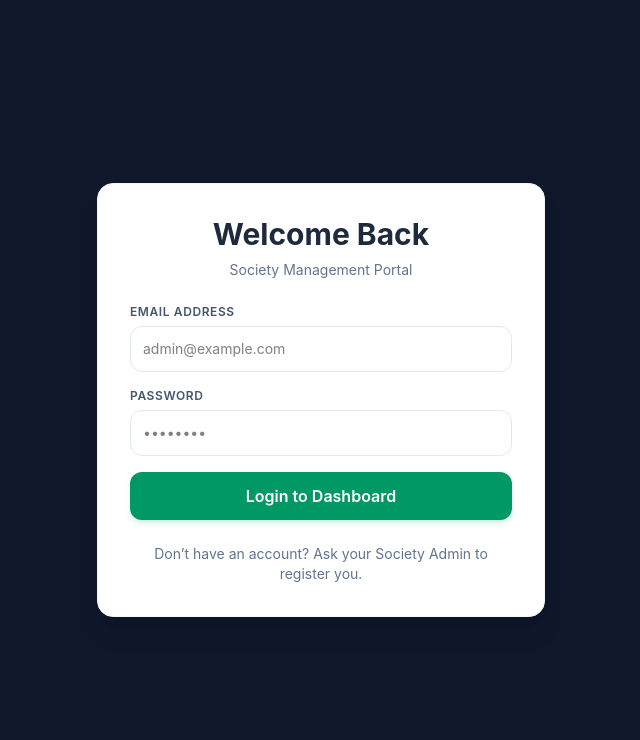
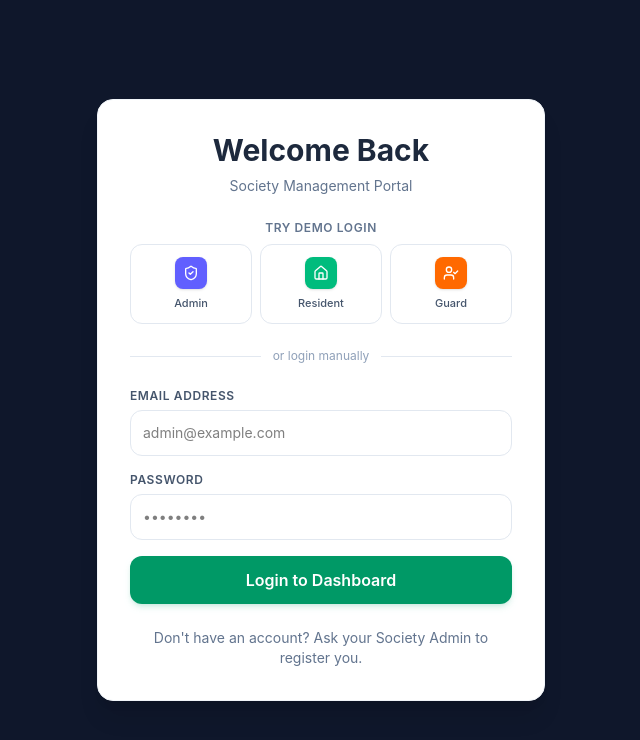
Before and after one commit to rohityadav34/soc-management-system, a React app in the folder client/: page /login in a window 1280 px wide. Shown: the top 740 px of the page, without its empty margins (319-959 px from the left). Built offline with nearby package versions, Linux system fonts and the light colour scheme; no server answers; the HTML template or start-up script is replaced by a standard one.

Commit message:
Feature: Add demo account quick-login on Login page

```diff
--- a/client/src/pages/Login.jsx
+++ b/client/src/pages/Login.jsx
@@ -3,6 +3,7 @@ import { Link, useNavigate } from "react-router-dom";
 import { useDispatch, useSelector } from "react-redux";
 import { login } from "../redux/slice/authslice";
 import { toast } from "react-hot-toast";
+import { ShieldCheck, Home, UserCheck } from "lucide-react";
 
 const Login = () => {
   const [email, setEmail] = useState("");
@@ -10,6 +11,37 @@ const Login = () => {
   const dispatch = useDispatch();
   const navigate = useNavigate();
   const { loading } = useSelector((state) => state.auth);
+
+  // Demo accounts for showcasing the project — replace with your real demo credentials
+  const demoAccounts = [
+    {
+      role: "Admin",
+      icon: ShieldCheck,
+      email: "admin123@yopmail.com",
+      password: "admin@123",
+      color: "bg-indigo-500",
+    },
+    {
+      role: "Resident",
+      icon: Home,
+      email: "regident123@yopmail.com",
+      password: "resident@123",
+      color: "bg-emerald-500",
+    },
+    {
+      role: "Guard",
+      icon: UserCheck,
+      email: "guard123@yopmail.com",
+      password: "guard@123",
+      color: "bg-orange-500",
+    },
+  ];
+
+  const fillDemoCredentials = (demoEmail, demoPassword) => {
+    setEmail(demoEmail);
+    setPassword(demoPassword);
+    toast.success("Demo credentials filled! Click Login.");
+  };
 
   const handleSubmit = async (e) => {
     e.preventDefault();
@@ -37,6 +69,40 @@ const Login = () => {
       <div className="bg-white p-8 rounded-2xl shadow-xl w-full max-w-md border border-slate-100">
         <h2 className="text-3xl font-bold text-center text-slate-800 mb-2">Welcome Back</h2>
         <p className="text-slate-500 text-center text-sm mb-6">Society Management Portal</p>
+
+        {/* Demo Accounts Section */}
+        <div className="mb-6">
+          <p className="text-xs font-semibold text-slate-500 uppercase tracking-wider mb-2 text-center">
+            Try Demo Login
+          </p>
+          <div className="grid grid-cols-3 gap-2">
+            {demoAccounts.map((demo) => {
+              const Icon = demo.icon;
+              return (
+                <button
+                  key={demo.role}
+                  type="button"
+                  onClick={() => fillDemoCredentials(demo.email, demo.password)}
+                  className="flex flex-col items-center gap-1.5 p-3 rounded-xl border border-slate-200 hover:border-emerald-400 hover:bg-emerald-50/50 transition-all group"
+                >
+                  <div className={`w-8 h-8 ${demo.color} rounded-lg flex items-center justify-center text-white shadow-sm group-hover:scale-110 transition-transform`}>
+                    <Icon size={16} />
+                  </div>
+                  <span className="text-[11px] font-medium text-slate-600">{demo.role}</span>
+                </button>
+              );
+            })}
+          </div>
+        </div>
+
+        <div className="relative mb-6">
+          <div className="absolute inset-0 flex items-center">
+            <div className="w-full border-t border-slate-200"></div>
+          </div>
+          <div className="relative flex justify-center text-xs">
+            <span className="bg-white px-3 text-slate-400">or login manually</span>
+          </div>
+        </div>
 
         <form onSubmit={handleSubmit} className="space-y-4">
           <div>
@@ -79,7 +145,7 @@ const Login = () => {
         </form>
 
         <p className="text-sm text-center text-slate-500 mt-6">
-          Don’t have an account? Ask your Society Admin to register you.
+          Don't have an account? Ask your Society Admin to register you.
         </p>
       </div>
     </div>
```
